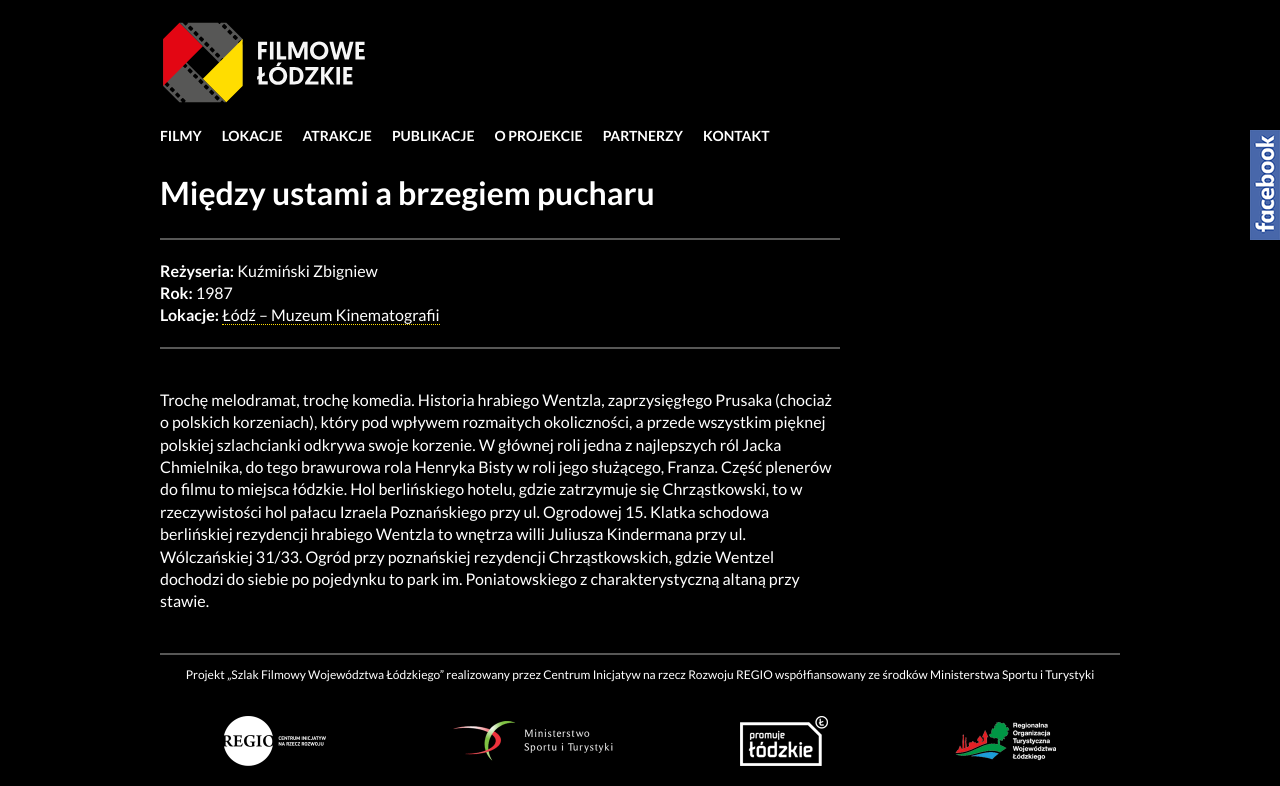
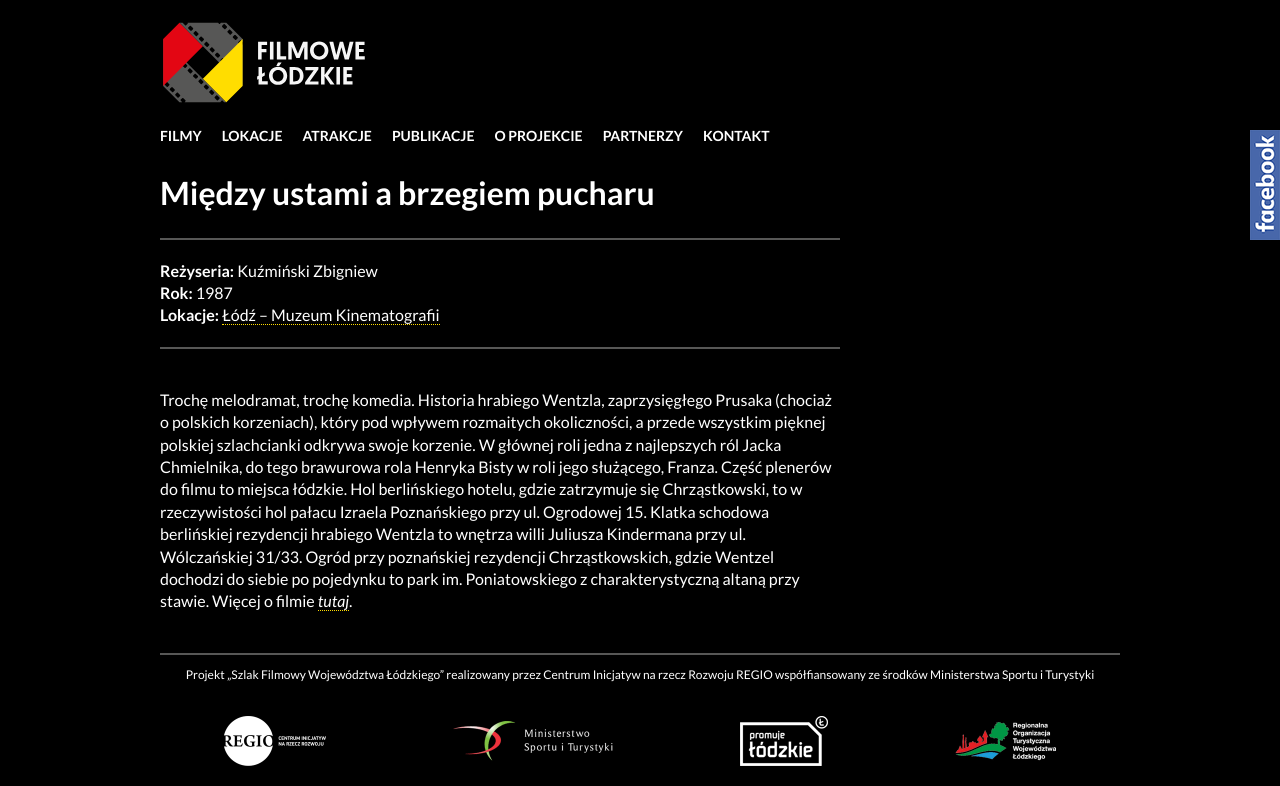
Before and after one commit to fusilli/filmowelodzkie, a Jekyll site: the page built from _filmy/miedzy-ustami-a-brzegiem-pucharu.md, in a window 1280 px wide. Shown: the top 786 px of the page. Built offline with Jekyll 4.4.1, drawn with Linux system fonts in a browser that asks for light colours; nearby versions of some CDN libraries; grey boxes are pictures that could not be loaded.

Commit message:
Update miedzy-ustami-a-brzegiem-pucharu.md

```diff
--- a/_filmy/miedzy-ustami-a-brzegiem-pucharu.md
+++ b/_filmy/miedzy-ustami-a-brzegiem-pucharu.md
@@ -11,3 +11,4 @@
 ---
 Trochę melodramat, trochę komedia. Historia hrabiego Wentzla, zaprzysięgłego Prusaka (chociaż o polskich korzeniach), który pod wpływem rozmaitych okoliczności, a przede wszystkim pięknej polskiej szlachcianki odkrywa swoje korzenie. W głównej roli jedna z najlepszych ról Jacka Chmielnika, do tego brawurowa rola Henryka Bisty w roli jego służącego, Franza.
 Część plenerów do filmu to miejsca łódzkie. Hol berlińskiego hotelu, gdzie zatrzymuje się Chrząstkowski, to w rzeczywistości hol pałacu Izraela Poznańskiego przy ul. Ogrodowej 15. Klatka schodowa berlińskiej rezydencji hrabiego Wentzla to wnętrza willi Juliusza Kindermana przy ul. Wólczańskiej 31/33. Ogród przy poznańskiej rezydencji Chrząstkowskich, gdzie Wentzel dochodzi do siebie po pojedynku to park im. Poniatowskiego z charakterystyczną altaną przy stawie.
+Więcej o filmie [*tutaj*](http://www.filmpolski.pl/fp/index.php?film=122290).
```
